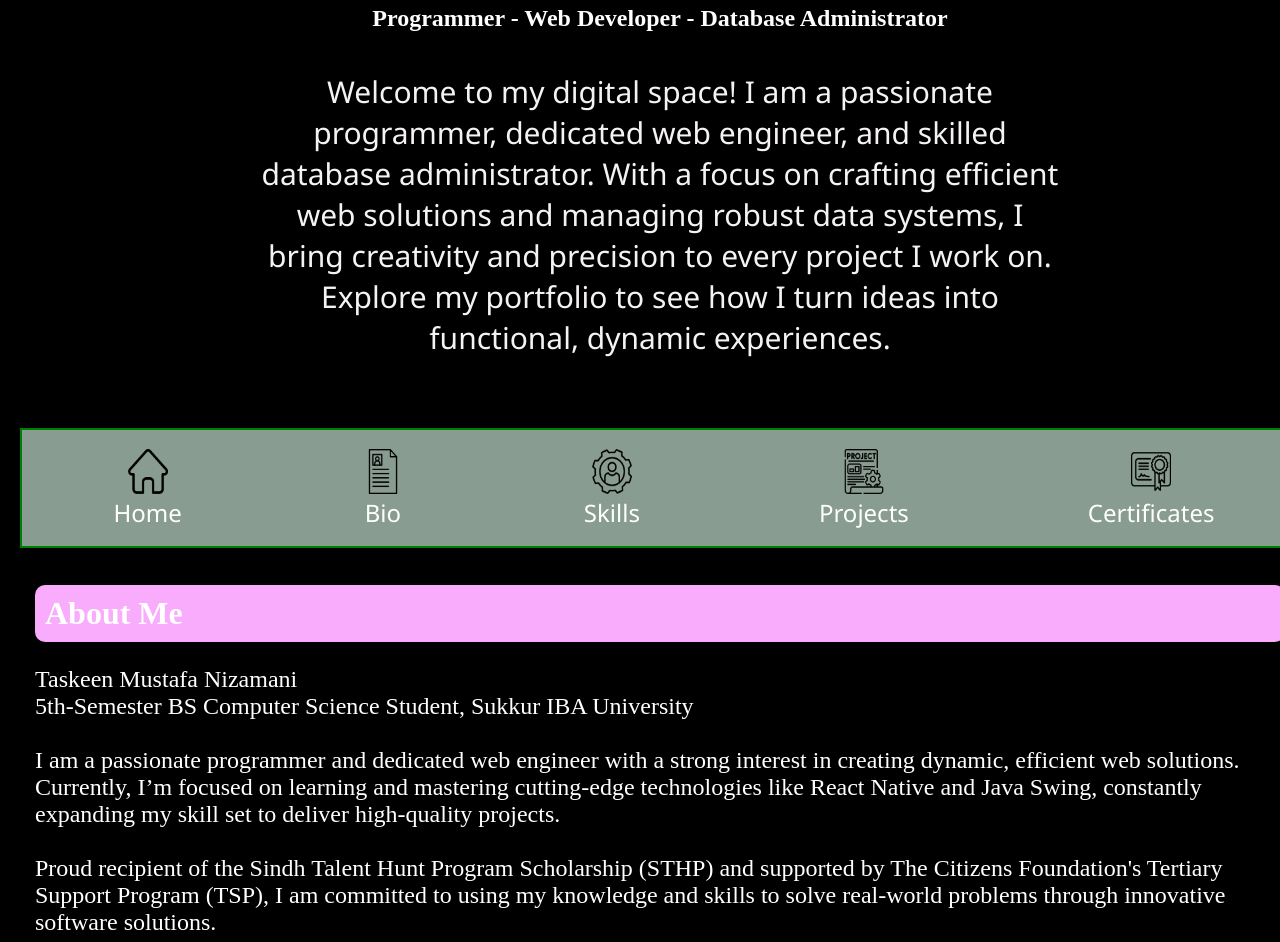
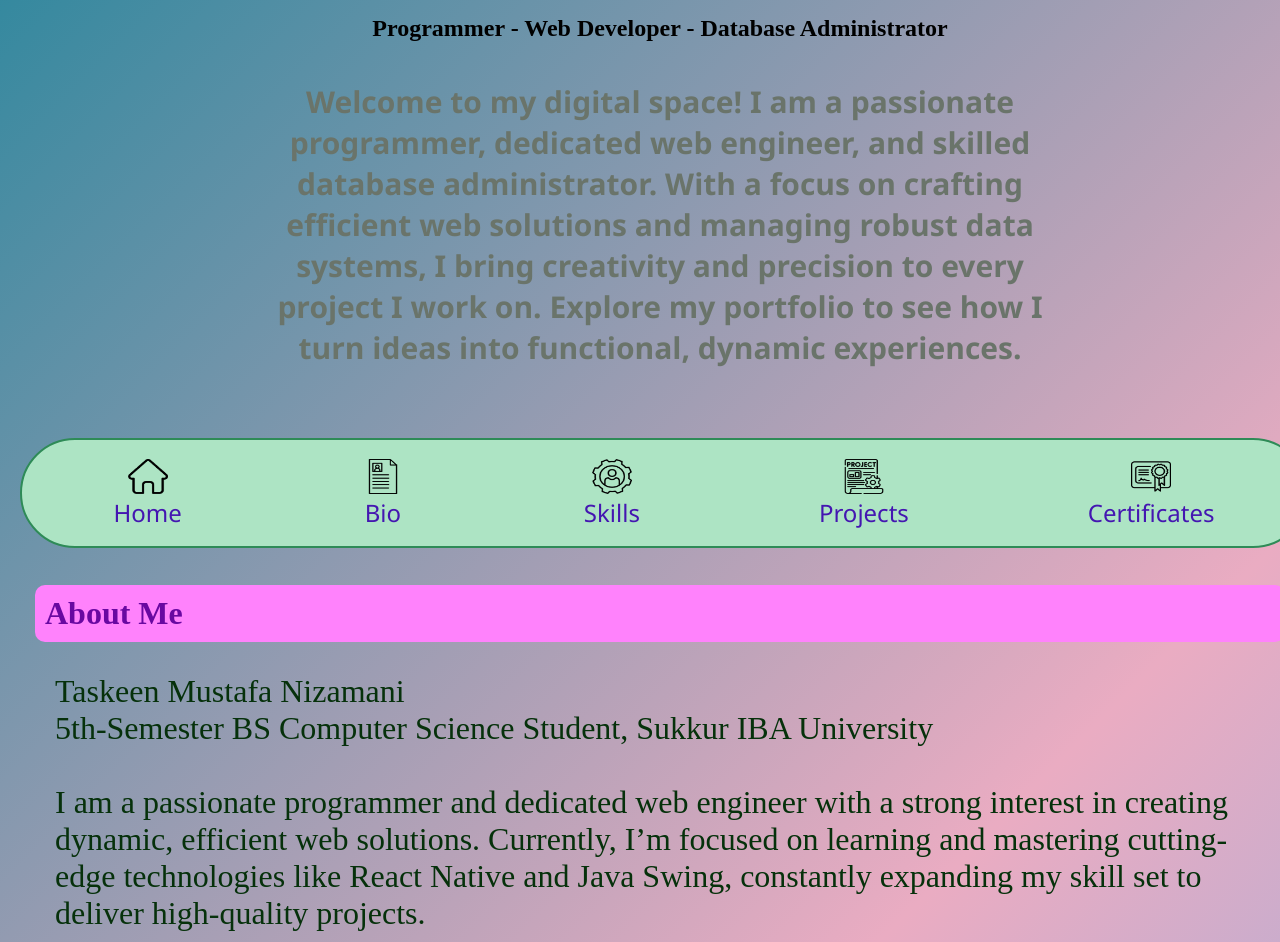
Before and after one commit to mahnoor627/myportfolio, a plain HTML site: page index.html in a window 1280 px wide. Shown: the part 450-1392 px from the top of the page. Drawn offline with Linux system fonts and the light colour scheme.

Commit message:
Modified styling of index.html

```diff
--- a/index.html
+++ b/index.html
@@ -6,15 +6,15 @@
     <title>Taskeen Mustafa Nizamani</title>
     <style>
         *{
-            color: white;
+            color: rgb(0, 0, 0);
         }
         body {
-            /*background: linear-gradient(135deg,
+            background: linear-gradient(135deg,
             rgb(8, 128, 150) 0%,  /* Light cyan */
-           /* rgba(234, 172, 194, 1) 50%, /* Soft pink */
-           /* rgb(61, 174, 250) 100% /* Light teal */
-           /* );*/
-           background-color: black;
+            rgba(234, 172, 194, 1) 50%, /* Soft pink */
+            rgb(61, 174, 250) 100% /* Light teal */
+            );
+           background-color: rgb(23, 26, 37);
             margin: 0;
             padding: 0;
             box-sizing: border-box;
@@ -33,7 +33,6 @@
             padding: 1%;
             border: 1px solid rgb(153, 109, 109);
             height: 100px;
-            color: aliceblue;
             width: 100%;
         }
 
@@ -57,7 +56,6 @@
         }
 
         #home{
-            color: white;
             display: flex;
             justify-content: center;
             align-items: center;
@@ -74,30 +72,33 @@
         }
 
         .profiler h1 {
-            color: white;
             margin: 10px 0;
+            font-weight:bold;
+            font-size: 40px;
         }
 
         #short-intro {
-            color: rgb(255, 255, 255);
+            color: rgb(106, 116, 106);
             margin-top: 20px;
             font-family: 'Segoe UI', Tahoma, Geneva, Verdana, sans-serif;
-            color: rgb(245, 242, 242);
             max-width: 800px;
             text-align: center;
             font-size: 30px;
+            font-weight:600;
+
         }
 
         .navbar {
             position: sticky;
-            top: 0;
-            background-color: rgb(137, 156, 145);
+            top: -5px;
+            background-color: rgb(173, 228, 196);
             padding: 2px;
             display: flex;
             justify-content: space-around;
             width: 100%;
             align-items: center;
-            border: 2px solid green;
+            border: 2px solid seagreen;
+            border-radius: 500px;
         }
 
         .navbar a {
@@ -107,25 +108,24 @@
             align-items: center;
             margin: 10px;
             text-decoration: none;
-            color: black;
             font-size: 24px;
             padding: 5px;
         }
 
         .navbar a:hover {
-            background-color: seagreen;
+            background-color: rgb(149, 228, 183);
             padding: 20px;
             border: 2px solid cornflowerblue;
         }
 
         .navbar a img {
             width: 40px;
-            height: 45px;
+            height: 35px;
             margin: 2px;
         }
 
         label {
-            color: white;
+            color: rgb(68, 22, 177);
             font-size: 24px;
             font-family: 'Segoe UI', Tahoma, Geneva, Verdana, sans-serif;
         }
@@ -133,17 +133,22 @@
         .about {
             padding: 15px;
             /* border: 2px solid rgb(243, 198, 243); */
-            margin-bottom: 20px;
+            margin-bottom: 5px;
         }
 
         .detailed-p {
-            font-size: x-large;
+            font-size: xx-large;
+            font-weight: 800px;
+            color:rgb(6, 49, 11);
+            margin: 10px;
+            padding: 10px;
         }
 
         .about>h1 {
-            background-color: rgb(249, 172, 252);
+            background-color: rgb(255, 130, 252);
             padding: 10px;
             border-radius: 10px;
+            color: rgb(105, 8, 161);
         }
 
         .skills-container {
@@ -157,9 +162,9 @@
             display: flex;
             justify-content: center;
             align-items: center;
-            border: 4px solid rgb(190, 236, 190);
+            border: 4px solid rgb(203, 233, 203);
             margin: 5px;
-            background-color: rgb(166, 233, 211);
+            background-color: rgb(221, 250, 240);
             border-radius: 15px;
             padding: 10px;
             width: 300px;
@@ -172,7 +177,8 @@
 
         .skill-details {
             font-size: larger;
-            font-weight: 500;
+            font-weight: 1000;
+            color: rgb(114, 114, 231);
         }
 
         #projects-container, #certificates-container {
@@ -197,15 +203,16 @@
         }
 
         .pimage, .cimage {
-            width: 100px;
+            width: 120px;
             height: 120px;
             margin-bottom: 10px;
             border-radius: 10px;
+            border: 1px solid rgb(87, 86, 86);
         }
 
         .project h3, .certificate h3 {
             margin-top: 5px;
-            font-size: 18px;
+            font-size: 24px;
             color: darkblue;
         }
     </style>
```
